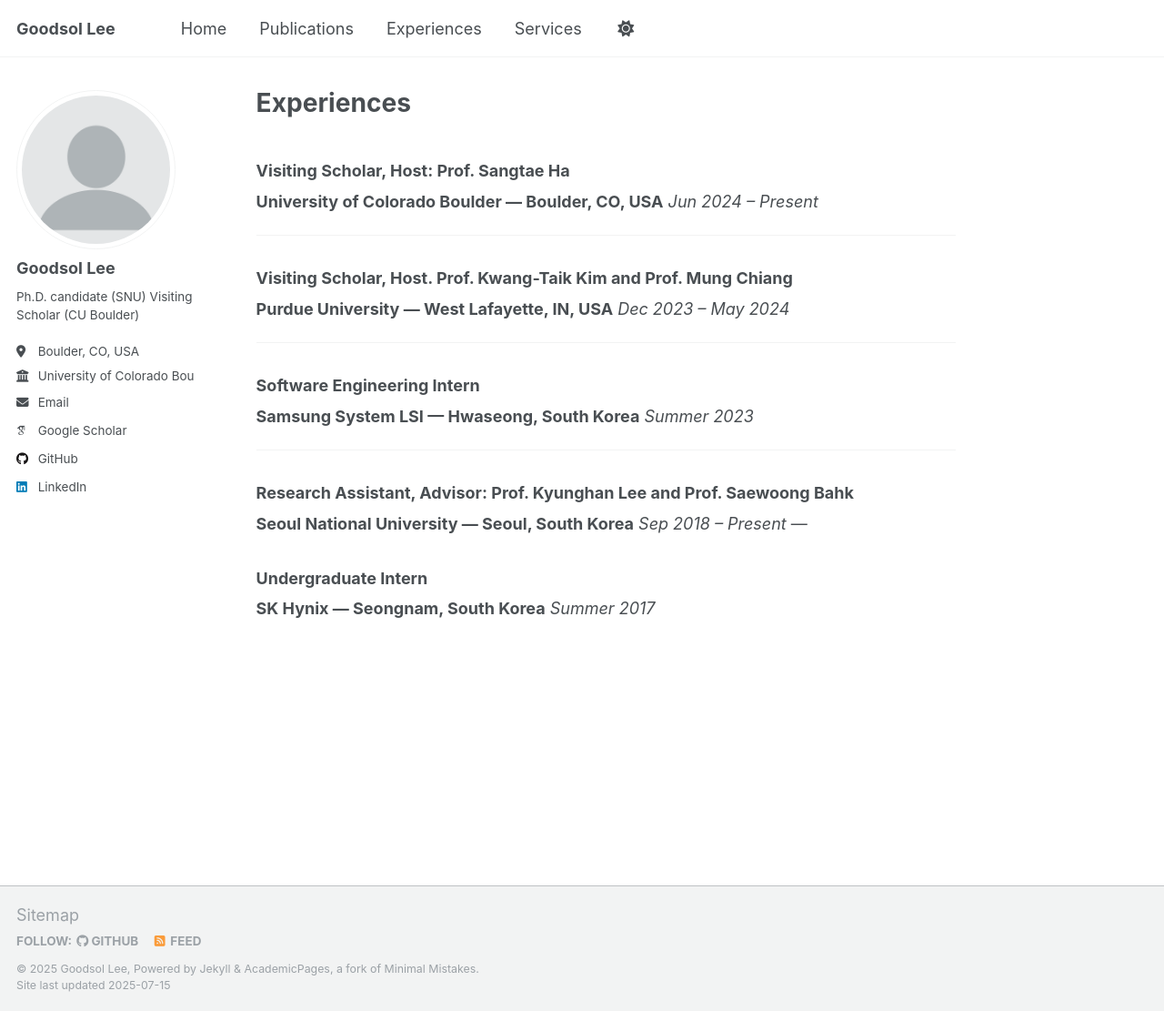
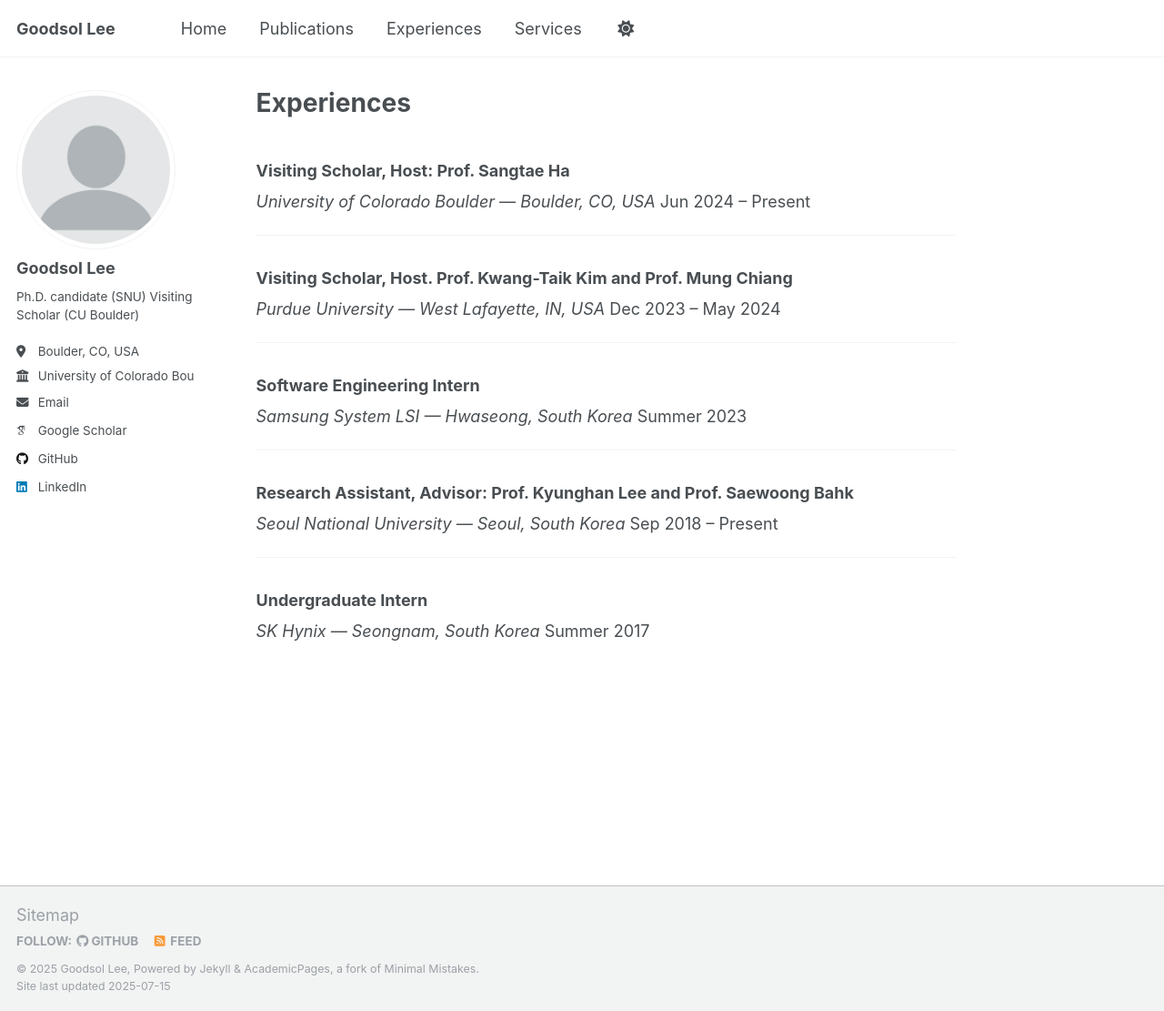
Before and after one commit to goodsollee/GoodsolLee.github.io, a Jekyll site: the page built from _pages/experiences.md, in a window 1280 px wide and 1111 px high. Shown: the whole window at 91% size. Built offline with Jekyll 4.4.1, drawn with Linux system fonts in a browser that asks for light colours; some web fonts are replaced; a script that is not in the unit is left out.

```diff
--- a/_pages/experiences.md
+++ b/_pages/experiences.md
@@ -6,23 +6,24 @@ author_profile: true
 ---
 
 ### Visiting Scholar, Host: Prof. Sangtae Ha
-**University of Colorado Boulder — Boulder, CO, USA** *Jun 2024 – Present*
+*University of Colorado Boulder — Boulder, CO, USA* Jun 2024 – Present
 
 ---
 
 ### Visiting Scholar, Host. Prof. Kwang-Taik Kim and Prof. Mung Chiang
-**Purdue University — West Lafayette, IN, USA**  *Dec 2023 – May 2024*
+*Purdue University — West Lafayette, IN, USA*  Dec 2023 – May 2024
 
 ---
 
 ### Software Engineering Intern
-**Samsung System LSI — Hwaseong, South Korea** *Summer 2023*
+*Samsung System LSI — Hwaseong, South Korea* Summer 2023
 
 ---
 
 ### Research Assistant, Advisor: Prof. Kyunghan Lee and Prof. Saewoong Bahk
-**Seoul National University — Seoul, South Korea**  *Sep 2018 – Present*
+*Seoul National University — Seoul, South Korea*  Sep 2018 – Present
+
 ---
 
 ### Undergraduate Intern
-**SK Hynix — Seongnam, South Korea** *Summer 2017*
+*SK Hynix — Seongnam, South Korea* Summer 2017
```
